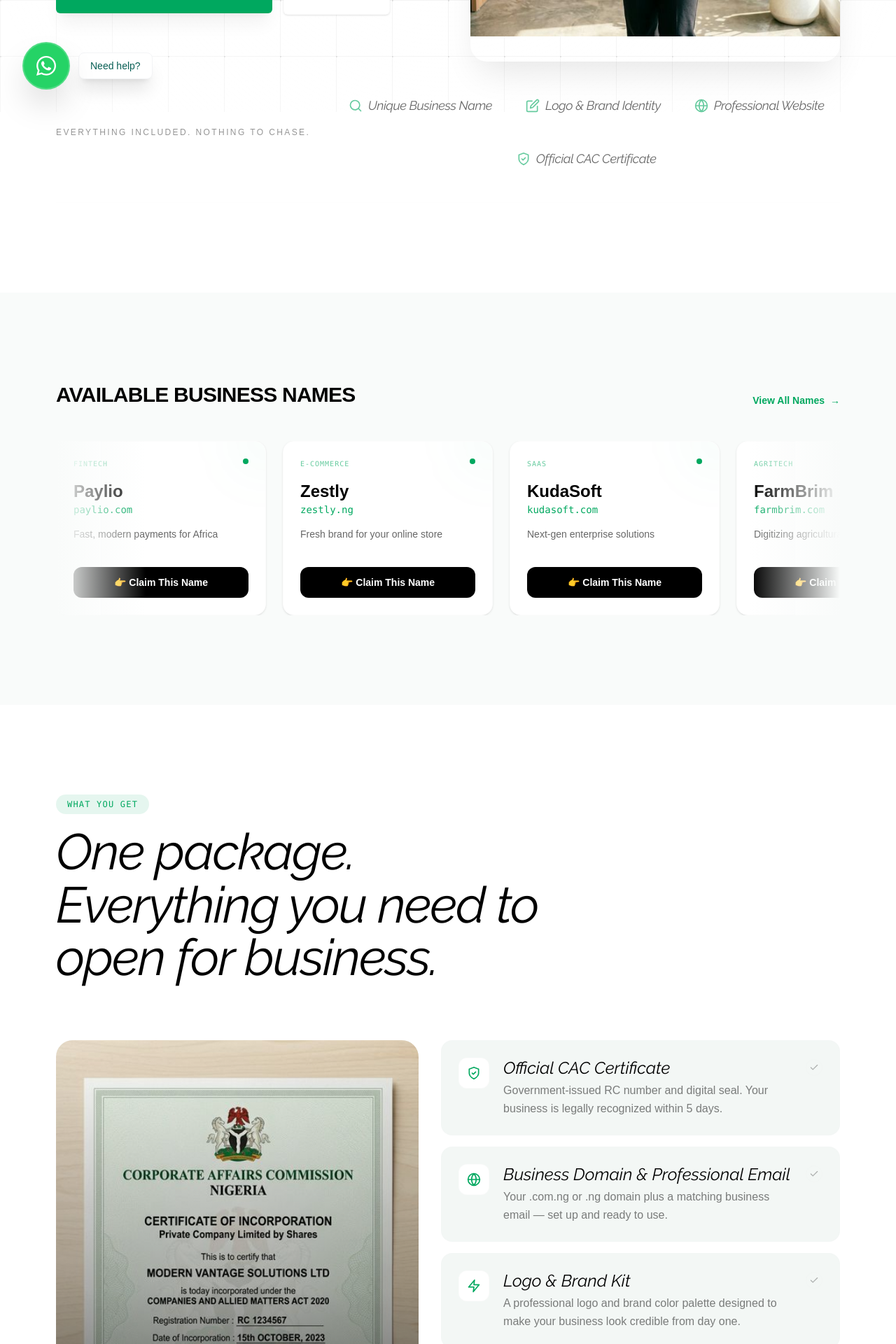
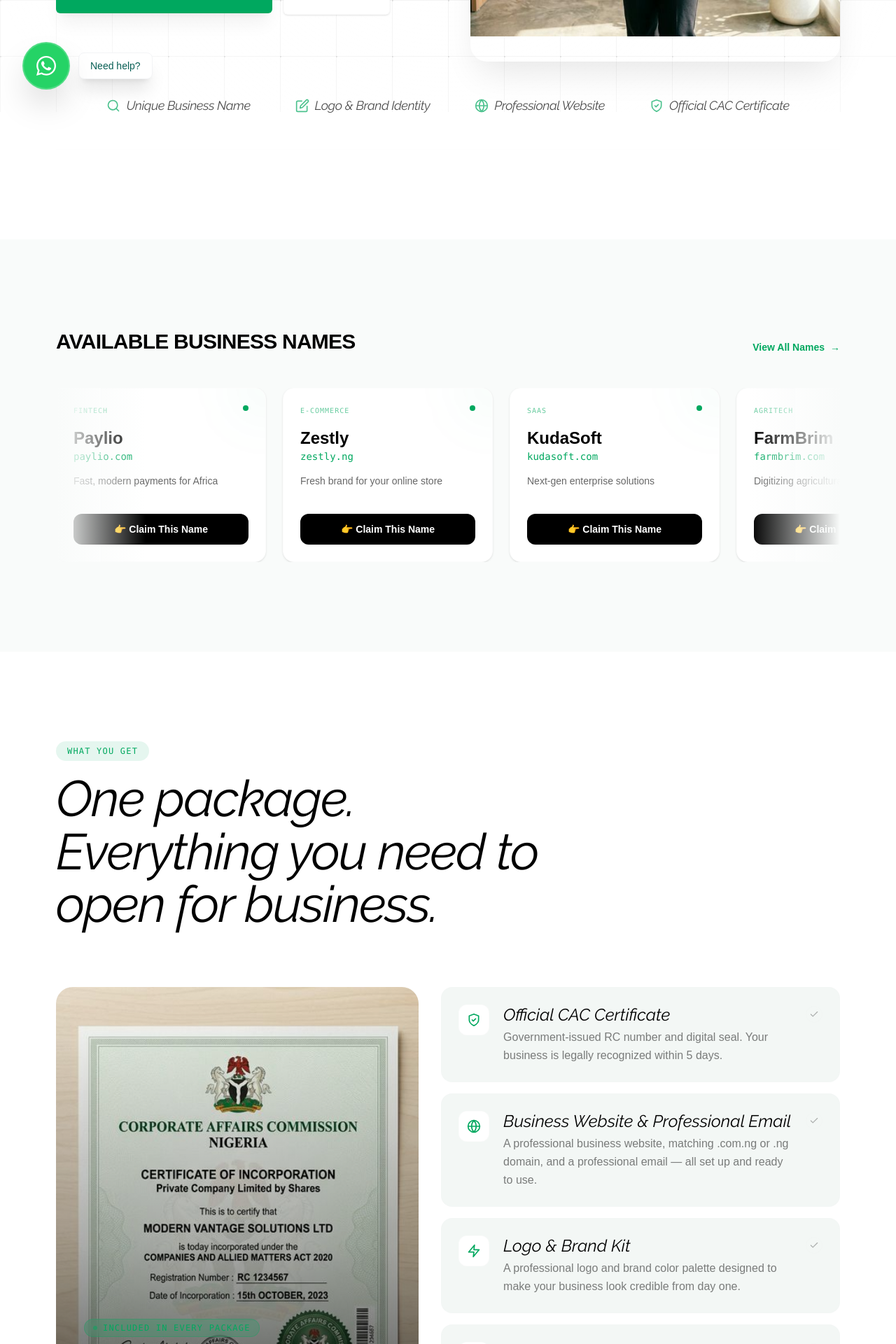
Before and after one commit to devgenix/FastCAC, a Next.js app: page / in a window 1280 px wide. Shown: the part 640-2560 px from the top of the page at 70% size. Built offline with nearby package versions, Linux system fonts and the light colour scheme; a web font is replaced by a local one.

Commit message:
feat: Update feature section text from 'Business Domain' to 'Business Website' and refine Trust Section layout by removing a tagline and adjusting spacing.

```diff
--- a/src/components/FeatureSections.tsx
+++ b/src/components/FeatureSections.tsx
@@ -15,8 +15,8 @@
   },
   {
     icon: Globe,
-    title: "Business Domain & Professional Email",
-    desc: "Your .com.ng or .ng domain plus a matching business email — set up and ready to use.",
+    title: "Business Website & Professional Email",
+    desc: "A professional business website, matching .com.ng or .ng domain, and a professional email — all set up and ready to use.",
   },
   {
     icon: Zap,
--- a/src/components/TrustSection.tsx
+++ b/src/components/TrustSection.tsx
@@ -12,11 +12,8 @@
   return (
     <section className="py-12 border-y border-outline/5">
       <div className="max-w-[1320px] mx-auto">
-        <div className="flex flex-col lg:flex-row items-center justify-between gap-8 opacity-60">
-          <span className="text-xs font-body tracking-[0.2em] uppercase opacity-70 whitespace-nowrap">
-            Everything included. Nothing to chase.
-          </span>
-          <div className="flex flex-wrap justify-center items-center gap-8 md:gap-12">
+        <div className="flex justify-center items-center opacity-70">
+          <div className="flex flex-wrap justify-center items-center gap-8 md:gap-12 lg:gap-16">
             {offerings.map((item, i) => (
               <div key={i} className="flex items-center gap-2 group cursor-default">
                 <item.icon className="w-5 h-5 text-secondary" />
```
